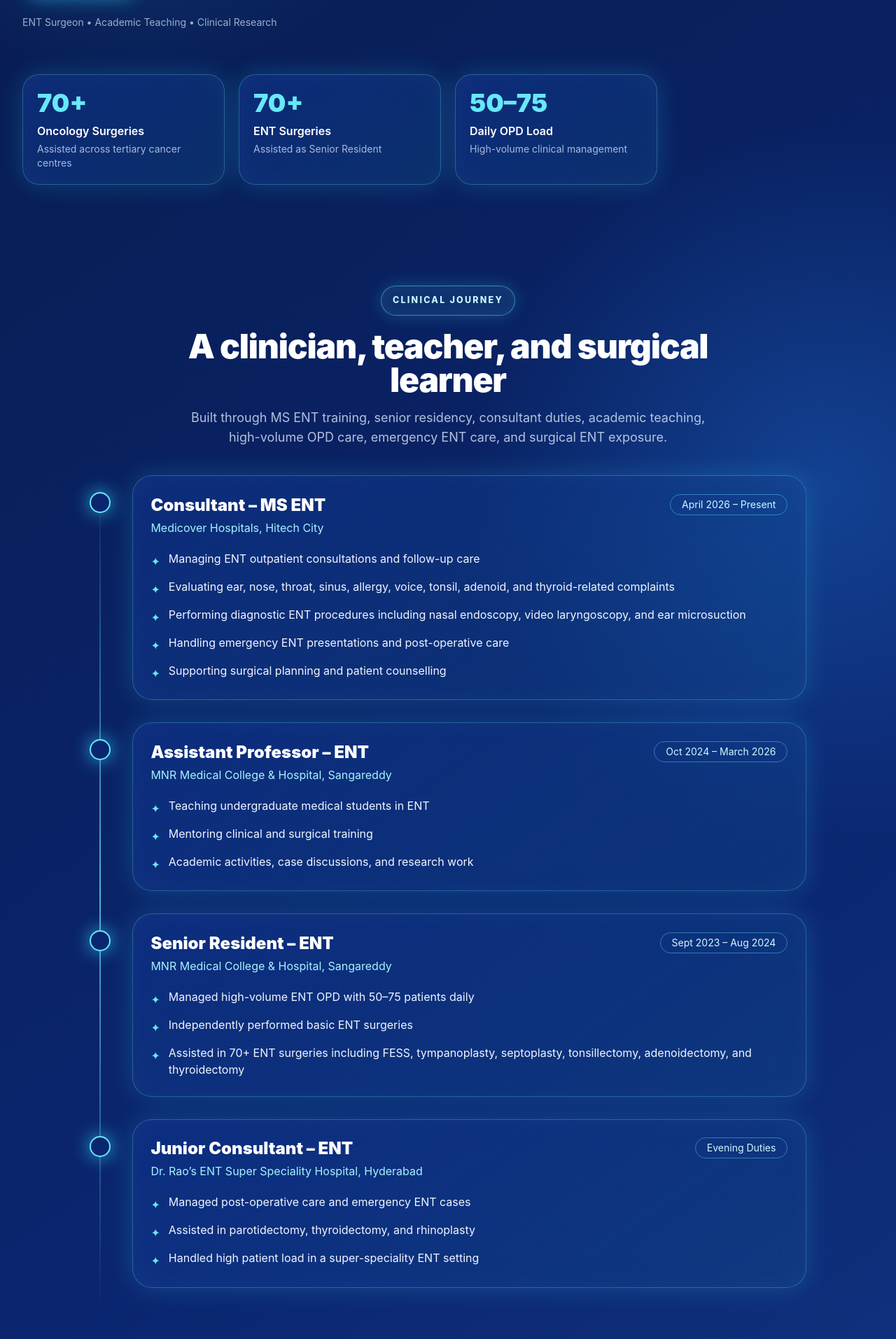
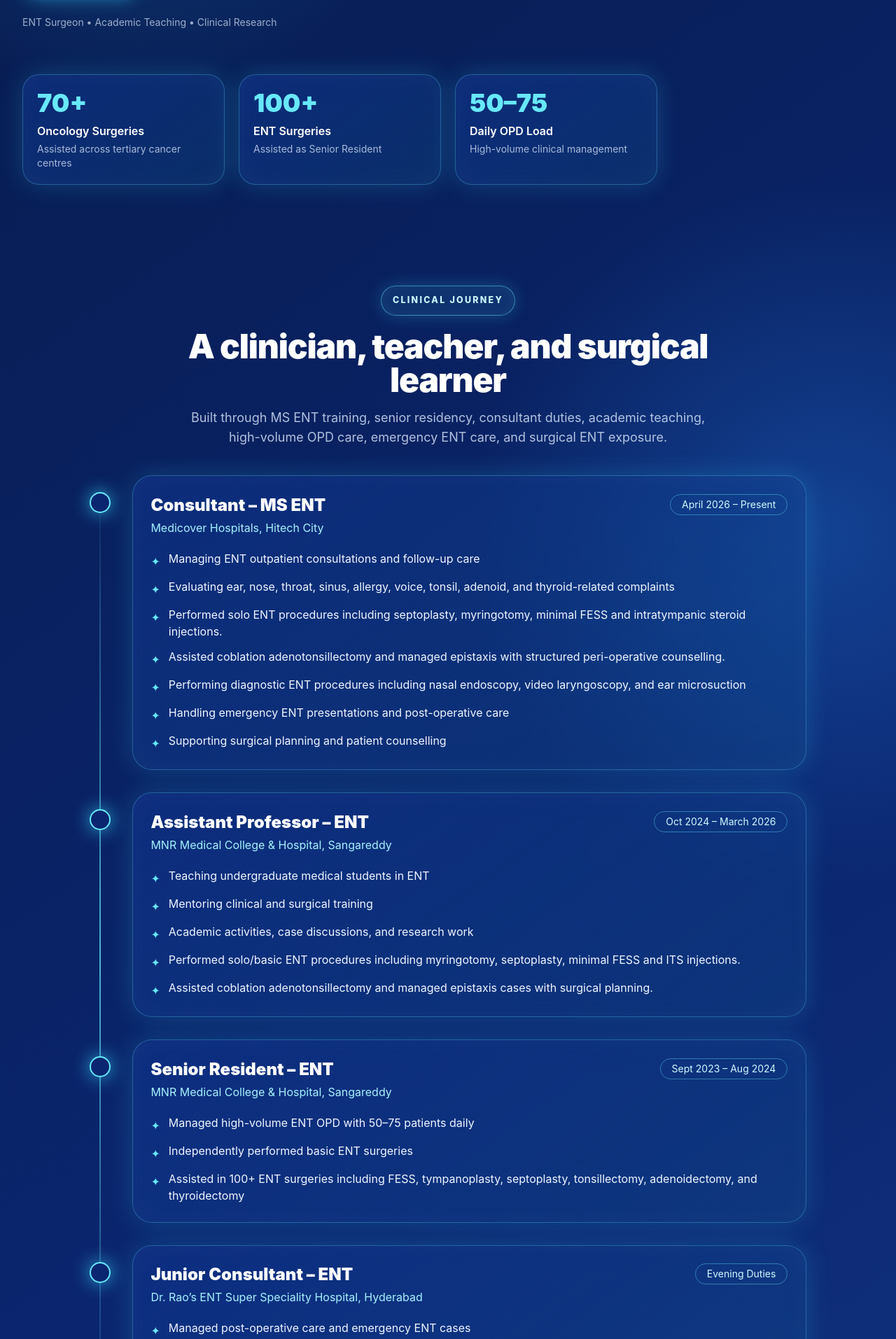
Before and after one commit to avinash-reddy-rangu/portfolio, a React (Create React App) app: page / in a window 1280 px wide. Shown: the part 1107-3020 px from the top of the page at 70% size. Built offline with nearby package versions, Linux system fonts and the light colour scheme.

Commit message:
updated text

```diff
--- a/src/App.js
+++ b/src/App.js
@@ -36,6 +36,8 @@ const clinicalRoles = [
     points: [
         "Managing ENT outpatient consultations and follow-up care",
         "Evaluating ear, nose, throat, sinus, allergy, voice, tonsil, adenoid, and thyroid-related complaints",
+        "Performed solo ENT procedures including septoplasty, myringotomy, minimal FESS and intratympanic steroid injections.",
+        "Assisted coblation adenotonsillectomy and managed epistaxis with structured peri-operative counselling.",
         "Performing diagnostic ENT procedures including nasal endoscopy, video laryngoscopy, and ear microsuction",
         "Handling emergency ENT presentations and post-operative care",
         "Supporting surgical planning and patient counselling",
@@ -49,6 +51,8 @@ const clinicalRoles = [
       "Teaching undergraduate medical students in ENT",
       "Mentoring clinical and surgical training",
       "Academic activities, case discussions, and research work",
+      "Performed solo/basic ENT procedures including myringotomy, septoplasty, minimal FESS and ITS injections.",
+      "Assisted coblation adenotonsillectomy and managed epistaxis cases with surgical planning.",
     ],
   },
   {
@@ -58,7 +62,7 @@ const clinicalRoles = [
     points: [
       "Managed high-volume ENT OPD with 50–75 patients daily",
       "Independently performed basic ENT surgeries",
-      "Assisted in 70+ ENT surgeries including FESS, tympanoplasty, septoplasty, tonsillectomy, adenoidectomy, and thyroidectomy",
+      "Assisted in 100+ ENT surgeries including FESS, tympanoplasty, septoplasty, tonsillectomy, adenoidectomy, and thyroidectomy",
     ],
   },
   {
@@ -83,8 +87,11 @@ const skills = [
       "Tonsillectomy",
       "Adenoidectomy",
       "Thyroidectomy",
-      "Rhinoplasty exposure",
-      "Parotidectomy exposure",
+      "Rhinoplasty",
+      "Parotidectomy",
+      "Mastoidectomy",
+      "Tracheostomy",
+      "Myringotomy"
     ],
   },
   {
@@ -258,7 +265,7 @@ function App() {
       <section className="px-5 py-16 sm:px-8">
         <div className="mx-auto grid max-w-7xl gap-5 md:grid-cols-4">
           <StatCard value="70+" label="Oncology Surgeries" sub="Assisted across tertiary cancer centres" />
-          <StatCard value="70+" label="ENT Surgeries" sub="Assisted as Senior Resident" />
+          <StatCard value="100+" label="ENT Surgeries" sub="Assisted as Senior Resident" />
           <StatCard value="50–75" label="Daily OPD Load" sub="High-volume clinical management" />
         </div>
       </section>
```
